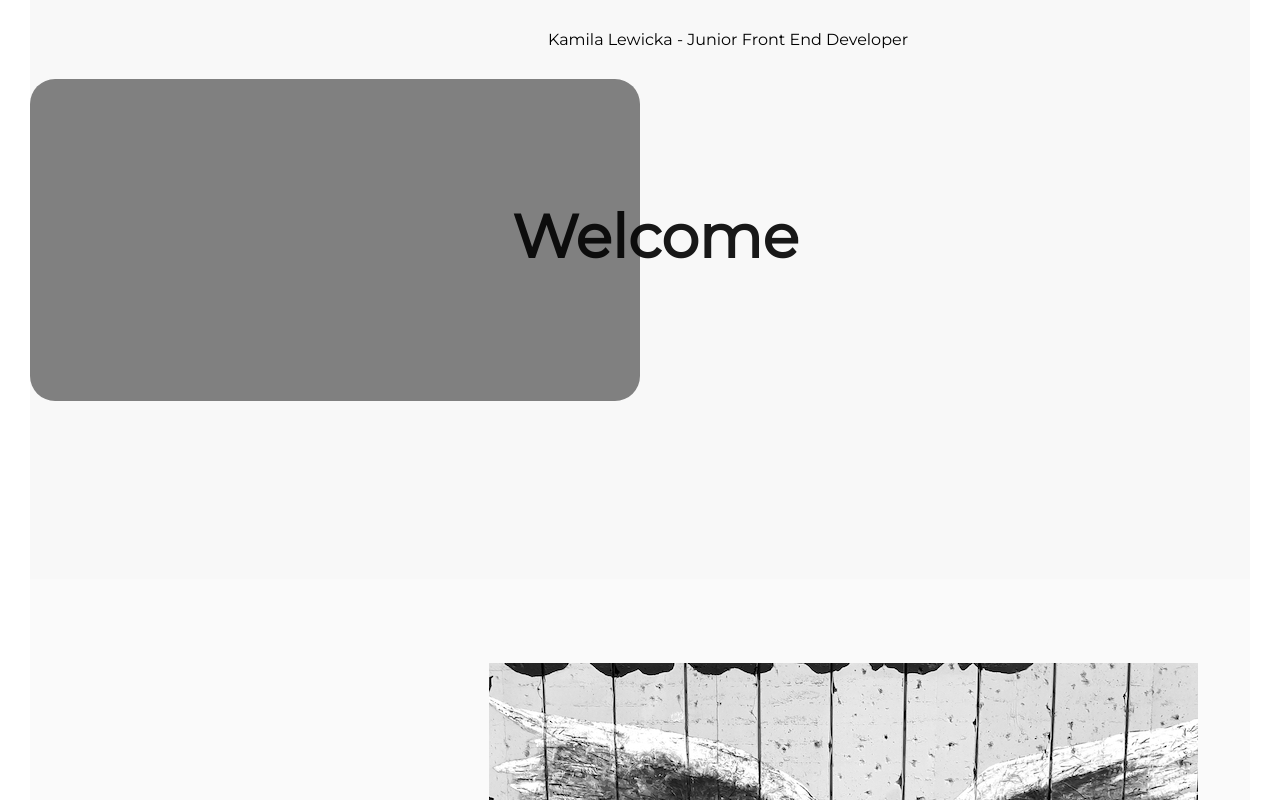
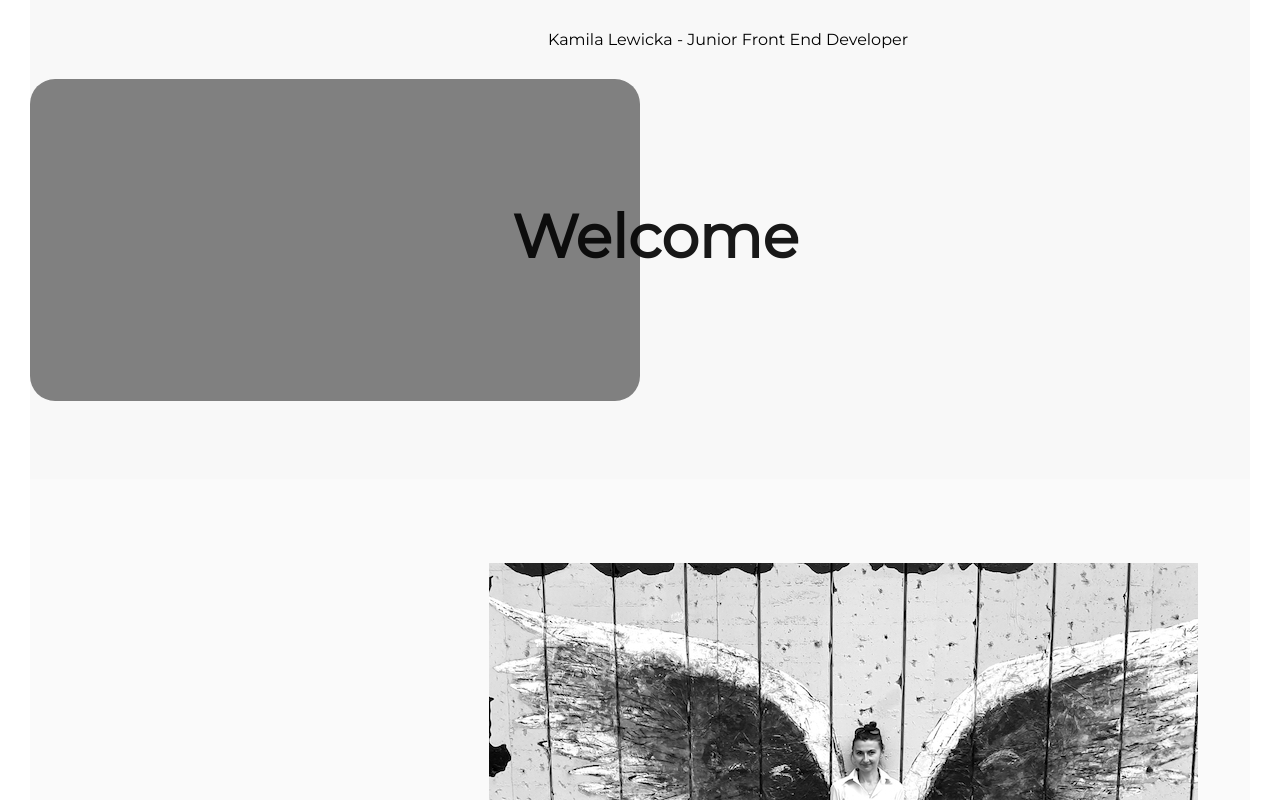
Before and after one commit to kamilalew/portfolio, a React (Create React App) app: page / in a window 1280 px wide. Shown: the top 800 px of the page. Built offline with nearby package versions, Linux system fonts and the light colour scheme.

Commit message:
Further small changed to height of intro container

```diff
--- a/src/App.css
+++ b/src/App.css
@@ -48,7 +48,7 @@ header {
 @media only screen and (min-width: 600px) {
   .introduction_container {
     display: flex;
-    height: 500px;
+    height: 400px;
   }
 }
 
@@ -59,6 +59,7 @@ header {
 
 .introduction_container:hover .left_intro_container{
   background-color: crimson;
+  flex:2;
 }
 
 .left_intro_container {
@@ -73,10 +74,6 @@ header {
 .left_intro_text_1, .left_intro_text_2, .left_intro_text_3 {
   opacity: 0;
   padding: 10px;
-}
-
-.left_intro_container:hover {
-  flex:2;
 }
 
 .introduction_container:hover .left_intro_text_1, .introduction_container:hover .left_intro_text_2, .introduction_container:hover .left_intro_text_3 {
```
